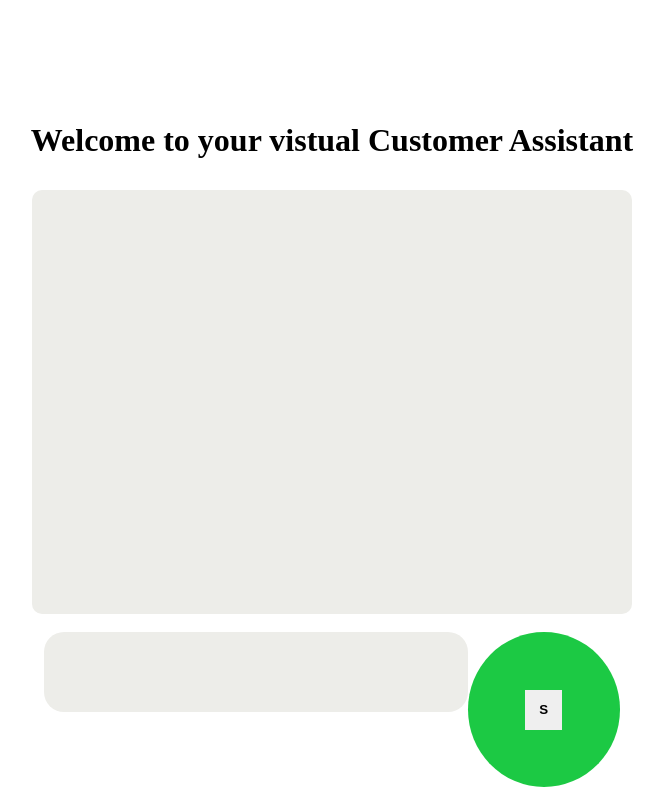
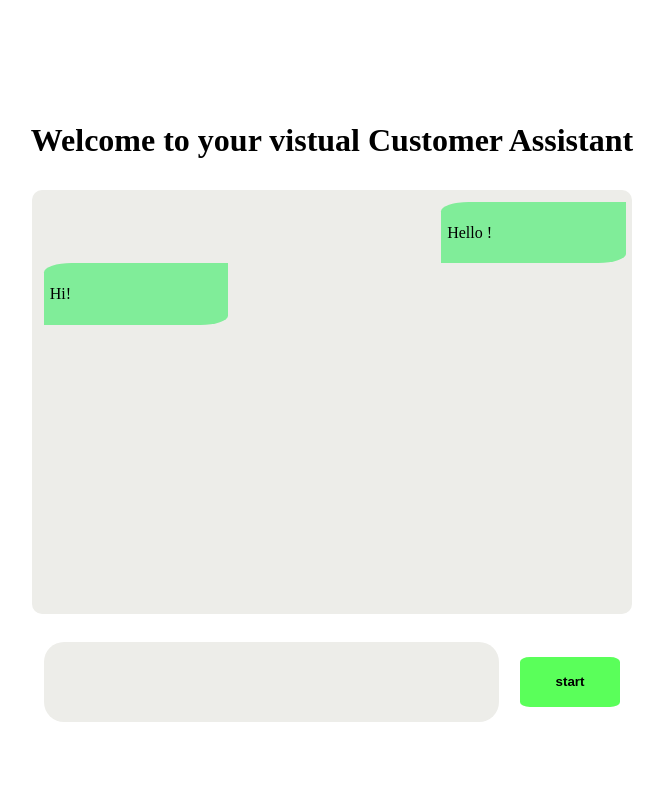
Before and after one commit to raunak076/Mlsccoherence_teamRadhey, a Django app: page /talk in a window 1280 px wide. Shown: the whole page, without its empty margins (308-972 px from the left). Run offline with Django 4.2, Linux system fonts and the light colour scheme.

Commit message:
enhanced ui

```diff
--- a/customer_virtual_assistant/settings.py
+++ b/customer_virtual_assistant/settings.py
@@ -38,7 +38,10 @@ INSTALLED_APPS = [
     "django.contrib.sessions",
     "django.contrib.messages",
     "django.contrib.staticfiles",
+
 ]
+
+
 
 MIDDLEWARE = [
     "django.middleware.security.SecurityMiddleware",
--- a/static/VCA.css
+++ b/static/VCA.css
@@ -27,6 +27,7 @@ body{
     border: none;
     border-radius: 10px;
     padding: 2%;
+    scroll-behavior: smooth;
 }
 
 .textBox{
@@ -37,6 +38,7 @@ body{
     margin-top: 1%;
     display: flex;
     justify-content: space-between;
+    align-items: center;
 }
 
 .textArea{
@@ -48,20 +50,44 @@ body{
 }
 
 .startConvo{
-    width: 40px;
-    height: 40px;
-    background-color: #1cc944;
     border: none;
-    border-radius: 50%;
     overflow: hidden;
-   padding: 10%;
 }
 
 .startButton{
-    width: 100%;
-    height: 100%;
+    width: 100px;
+    height: 50px;
     border: none;
     outline: none;
     font-weight: bold;
-    /* border-radius: 50%; */
+    background-color: rgb(90, 255, 90);
+    border-radius: 10%;
 }
+.startButton:hover{
+    background-color: rgb(41, 195, 41);
+    transition: 1s ease;
+}
+.startButton:active{
+    scale: 0.5;
+}
+
+.userchat{
+    position: relative;
+    width: 30%;
+    background-color: #80ed99;
+    align-items: right;
+    left: 69%;
+    padding: 1%;
+    border-radius: 15%;
+    border-top-right-radius: 0%;
+      border-bottom-left-radius: 0%;
+}
+.aichat{
+  position: relative;
+  width: 30%;
+  background-color: #80ed99;
+   padding: 1%;
+    border-radius: 15%;
+    border-top-right-radius: 0%;
+      border-bottom-left-radius: 0%;
+}
--- a/templates/VCAmodel.html
+++ b/templates/VCAmodel.html
@@ -9,16 +9,23 @@
 </head>
 <body>
     <div class="main">
-        <h1>Welcome to your vistual Customer Assistant</h1>
+        <h1>Welcome to your vistual Customer Assistant </h1>
         <div class="convBox">
             <div class="modelFace">
-
+                    <div class="userchat"><p>
+                        Hello !
+                    </p></div>
+                    <div class="aichat">
+                        <p>
+                           Hi!
+                        </p>
+                    </div>
             </div>
             <div class="textBox">
                 <div class="textArea" id="result"></div>
                 <div class="startConvo">
                     <button class="startButton" onclick="startConvo()">
-                        S
+                       start
                     </button>
                 </div>
             </div>
```
